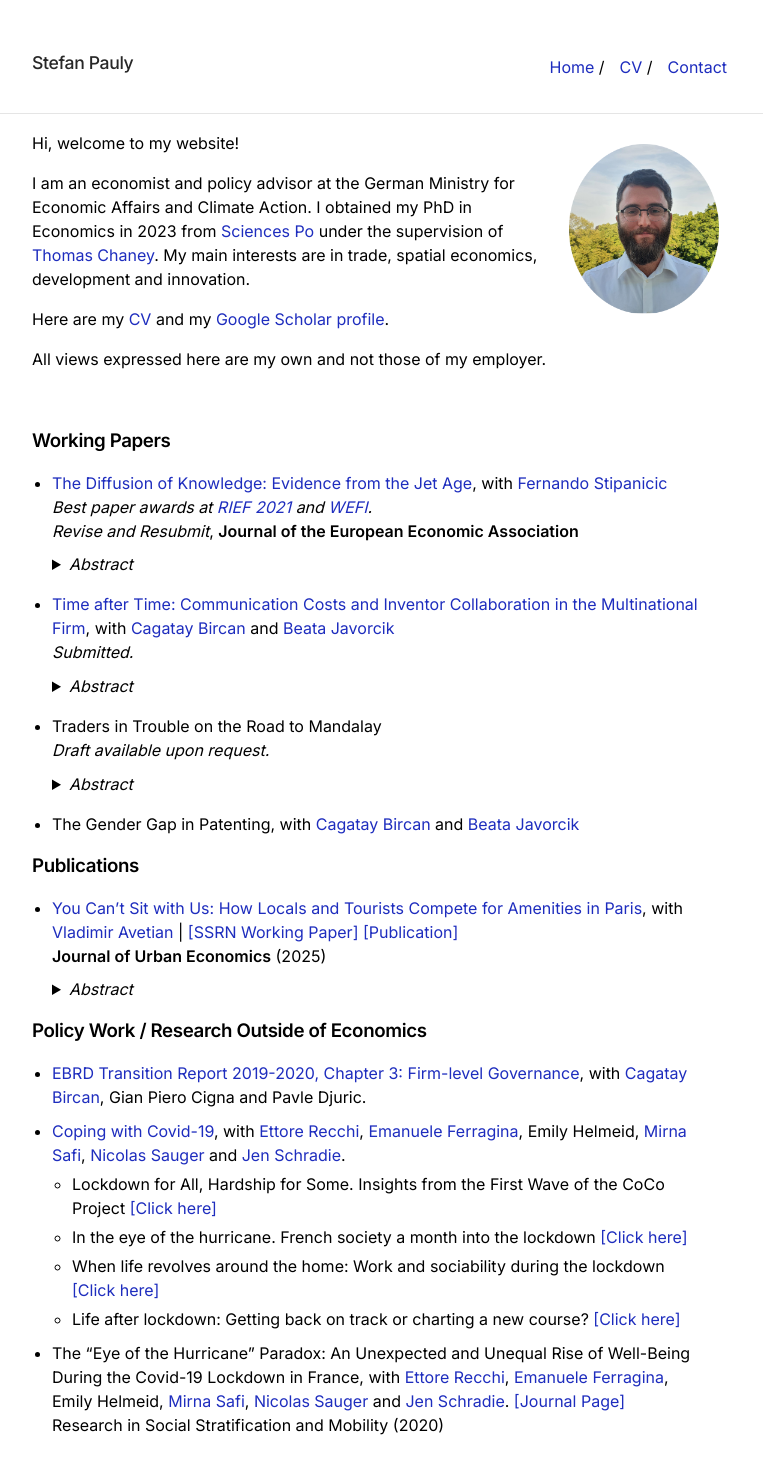
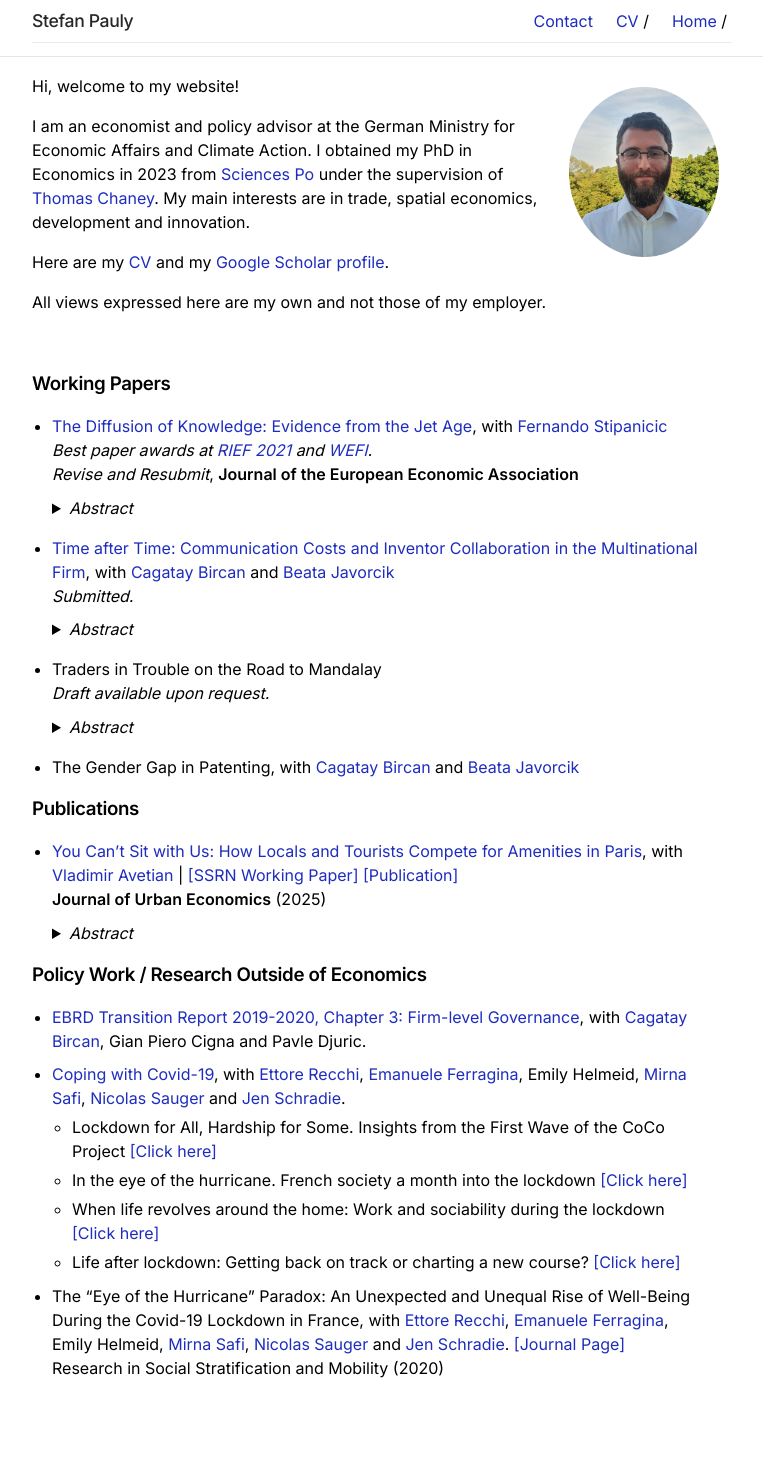
Before and after one commit to paustefa/paustefa.github.io, a Jekyll site: the page built from index.md, in a window 1280 px wide. Shown: the whole page, without its empty margins (258-1021 px from the left). Built offline with Jekyll 4.4.1, drawn with Linux system fonts in a browser that asks for light colours; after the commit the page ends 1420 px from its top, so only the background shows below that.

Commit message:
Add navbar styles to main.scss

```diff
--- a/css/main.scss
+++ b/css/main.scss
@@ -54,3 +54,35 @@ li {
   padding: 0.8rem;
   border-radius: 8px;
 }
+
+.navbar {
+  display: flex;
+  align-items: center;
+  justify-content: space-between;
+  position: sticky;
+  top: 0;
+  z-index: 1000;
+  padding: 0.5rem 0;
+  background: white;
+}
+
+.pull-left,
+.pull-right {
+  float: none !important;
+}
+
+.navbar-ul {
+  display: flex;
+  align-items: center;
+  gap: 0.5rem;
+  margin: 0;
+  padding: 0;
+}
+
+.nav-list {
+  list-style: none;
+}
+
+.navbar {
+  border-bottom: 1px solid rgba(0,0,0,0.08);
+}
```
